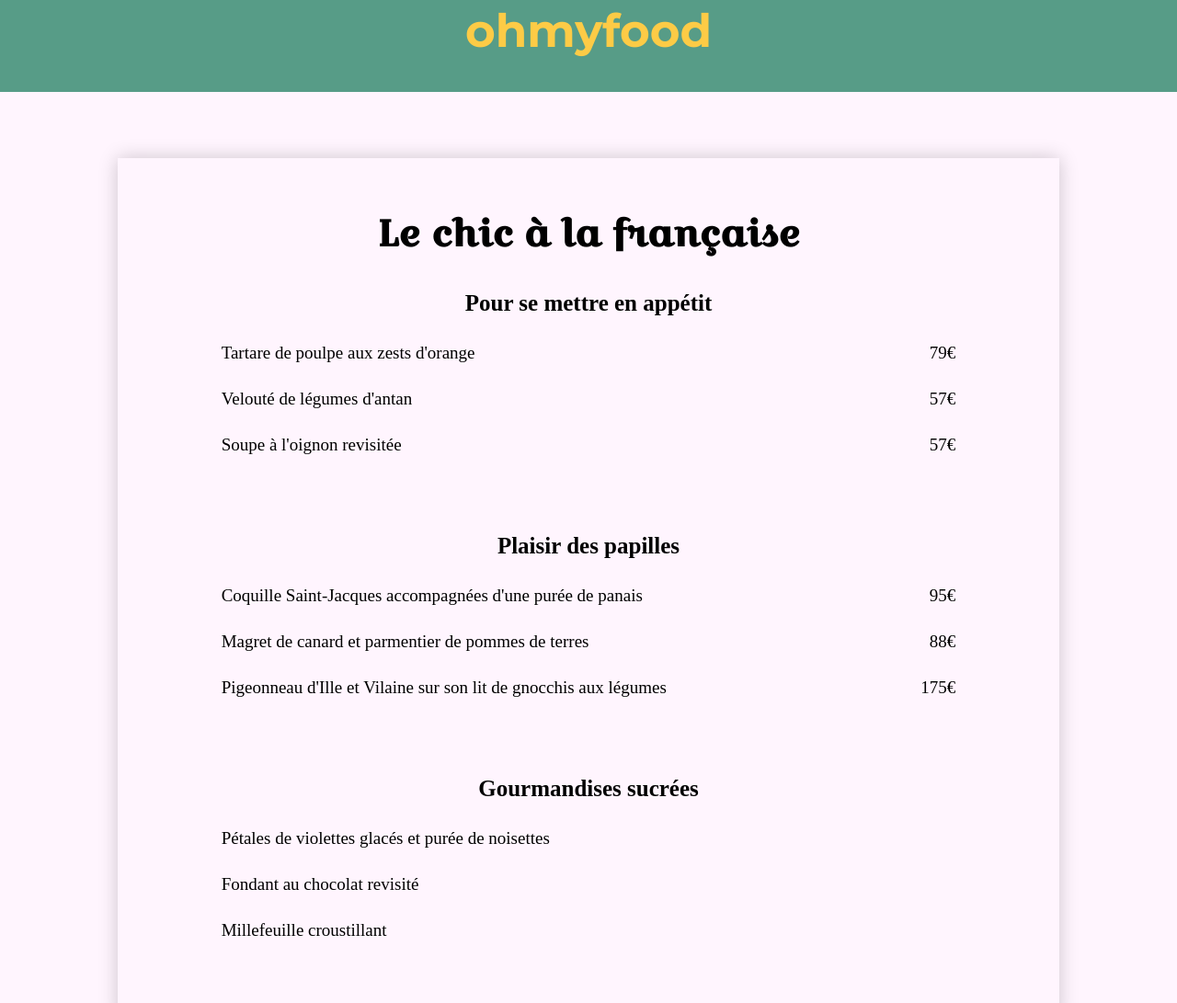
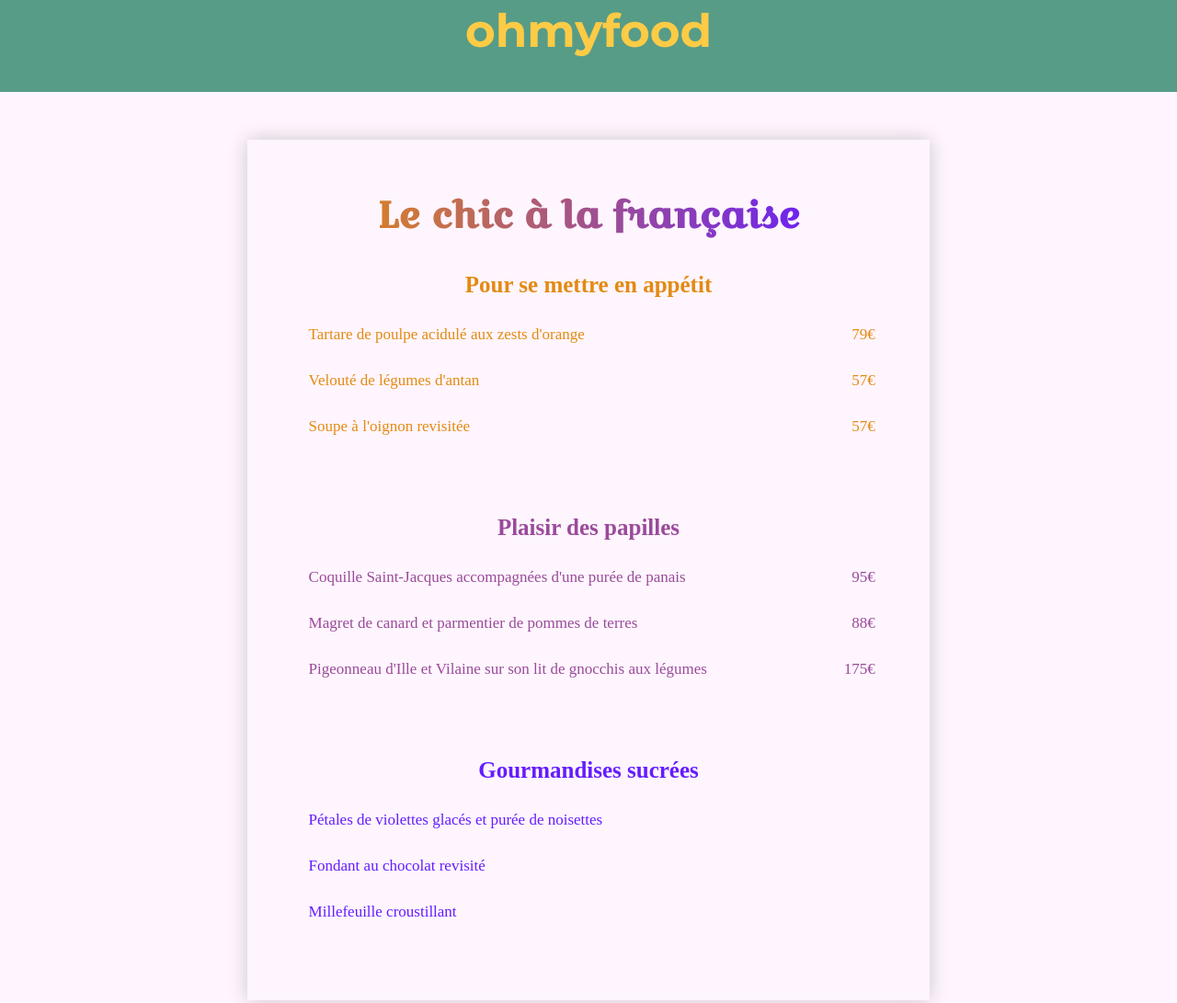
Before and after one commit to V1999-30/OhmyFood, a plain HTML site: page menu2.html in a window 1280 px wide. Shown: the top 1091 px of the page at 92% size. Drawn offline with Linux system fonts and the light colour scheme.

Commit message:
Modification des linear-gradient dans les menus

```diff
--- a/menu2.html
+++ b/menu2.html
@@ -19,12 +19,12 @@
                 <div id="menu-header">
                     <h2>Le chic à la française</h2>
                 </div>
-                <div class="menu_title">
+                <div class="menu_title" id="title-first">
                     <h2>Pour se mettre en appétit</h2>
                 </div>
 
-                <ul class="menu_elmnt">
-                    <li><p>Tartare de poulpe aux zests d'orange</p><p>79€</p></li>
+                <ul class="menu_elmnt" id="elmnt-first">
+                    <li><p>Tartare de poulpe acidulé aux zests d'orange</p><p>79€</p></li>
                     <li><p>Velouté de légumes d'antan</p><p>57€</p></li>
                     <li><p>Soupe à l'oignon revisitée</p><p>57€</p></li>
                 </ul>
@@ -35,7 +35,7 @@
                     <h2>Plaisir des papilles</h2>
                 </div>
 
-                <ul class="menu_elmnt">
+                <ul class="menu_elmnt" id="elmnt-second">
                     <li><p>Coquille Saint-Jacques accompagnées d'une purée de panais</p><p>95€</p></li>
                     <li><p>Magret de canard et parmentier de pommes de terres</p><p>88€</p></li>
                     <li><p>Pigeonneau d'Ille et Vilaine sur son lit de gnocchis aux légumes</p><p>175€</p></li>
@@ -47,7 +47,7 @@
                     <h2>Gourmandises sucrées</h2>
                 </div>
 
-                <ul class="menu_elmnt">
+                <ul class="menu_elmnt" id="elmnt-third">
                     <li><p>Pétales de violettes glacés et purée de noisettes</p></li>
                     <li><p>Fondant au chocolat revisité</p></li>
                     <li><p>Millefeuille croustillant</p></li>
--- a/sass/_variables.scss
+++ b/sass/_variables.scss
@@ -4,11 +4,11 @@ $color-secondary: #FDCB46;
 
 $color-back-menu1: #fcdfdb;
 $color-i-menu1: #f05060;
-$color2-i-menu1: #f6916a;
+$color2-i-menu1: #f48818;
 
 $color-back-menu2: #fff5fe;
 $color-menu2: #e38a12;
-$color2-menu2: #8f5aff;
+$color2-menu2: #651cff;
 
 $color-back-menu3: #edefef;
 $color1-menu3: #001585;
--- a/sass/menu1.scss
+++ b/sass/menu1.scss
@@ -58,7 +58,10 @@ article{
     padding-top: 40px;
 
     i{
-        color: #f05060;
+        background: rgb(240,80,96);
+        background: linear-gradient(90deg, rgba(240,80,96,1) 50%, rgba(244,136,24,1) 100%);
+        -webkit-background-clip: text;
+        -webkit-text-fill-color: transparent;
         font-size: 60px;
     }
 
@@ -192,7 +195,7 @@ footer button:hover{
         }
 
         p{
-            line-height: 25px;
+            line-height: 20px;
             text-align: center;
             width: 97%;
         }
@@ -245,7 +248,7 @@ footer button:hover{
 @media all and (min-width: 1024px) and (max-width: 2559px)
 {
     article{
-        width: 80%;
+        width: 63%;
     }
 
     .menu_title{
@@ -257,8 +260,12 @@ footer button:hover{
     .menu_elmnt{
         li{
             width: 78%;
-            font-size: 13px;
-            padding-left: 11%;
+            font-size: 12px;
+            padding-left: 12%;
+        }
+
+        p{
+            line-height: 35px;
         }
     }
 
@@ -287,7 +294,13 @@ footer button:hover{
 
     .menu_elmnt{
         li{
-            font-size: 20px;
+            width: 75%;
+            padding-left: 12%;
+            font-size: 14px;
+        }
+
+        p{
+            line-height: 45px;
         }
     }
 
--- a/sass/menu2.scss
+++ b/sass/menu2.scss
@@ -47,6 +47,10 @@ article{
     h2 {
         font-size: 40px;
         font-family: "croissant_oneregular";
+        background: rgb(227,138,18);
+        background: linear-gradient(90deg, rgba(227,138,18,1) 10%, rgba(101,28,255,1) 87%);
+        -webkit-background-clip: text;
+        -webkit-text-fill-color: transparent;
     }
 }
 
@@ -57,7 +61,6 @@ article{
 
     h2{
         @include title-h2-animation;
-        color: linear-gradient( to right, red, blue);
     }
 
     :hover{
@@ -65,10 +68,17 @@ article{
     }
 }
 
+#title-first h2{
+    color: $color-menu2;
+}
+
+#elmnt-first{
+    color: $color-menu2;
+}
+
 .menu_elmnt{
     margin: 0;
     padding: 15px 0px 71px 0px;
-    color: linear-gradient( to right, red, blue);
 
     li{
         display: flex;
@@ -85,11 +95,22 @@ article{
 }
 
 #title-second h2 {
+    color: #9a4a9b;
     padding: 0px 45px;
+
+}
+
+#elmnt-second{
+    color: #9a4a9b;
 }
 
 #title-third h2 {
+    color: $color2-menu2;
     padding: 0px 25px;
+}
+
+#elmnt-third{
+    color: $color2-menu2;
 }
 
 footer {
@@ -202,7 +223,7 @@ footer button:hover{
 @media all and (min-width: 1024px) and (max-width: 2559px)
 {
     article{
-        width: 80%;
+        width: 58%;
     }
 
     .menu_title{
@@ -213,9 +234,9 @@ footer button:hover{
 
     .menu_elmnt{
         li{
-            width: 78%;
-            font-size: 19px;
-            padding-left: 11%;
+            width: 83%;
+            font-size: 17px;
+            padding-left: 9%;
         }
     }
 
@@ -245,6 +266,8 @@ footer button:hover{
     .menu_elmnt{
         li{
             font-size: 20px;
+            width: 70%;
+            padding-left: 15%;
         }
     }
 
--- a/sass/menu3.scss
+++ b/sass/menu3.scss
@@ -50,6 +50,10 @@ article{
     text-align: center;
     padding-top: 20px;
     margin-top: 7%;
+    background: rgb(0,21,133);
+    background: linear-gradient(90deg, rgba(0,21,133,1) 0%, rgba(19,228,255,1) 100%);
+    -webkit-background-clip: text;
+    -webkit-text-fill-color: transparent;
 
     h2 {
         font-size: 40px;
@@ -222,7 +226,7 @@ footer button:hover{
 @media all and (min-width: 1024px) and (max-width: 2559px)
 {
     article{
-        width: 80%;
+        width: 58%;
     }
 
     .menu_title{
@@ -233,9 +237,9 @@ footer button:hover{
 
     .menu_elmnt{
         li{
-            width: 78%;
-            font-size: 21px;
-            padding-left: 11%;
+            width: 83%;
+            font-size: 17px;
+            padding-left: 9%;
         }
     }
 
@@ -264,7 +268,9 @@ footer button:hover{
 
     .menu_elmnt{
         li{
-            font-size: 27px;
+            font-size: 24px;
+            width: 70%;
+            padding-left: 15%;
         }
     }
 
--- a/sass/menu4.scss
+++ b/sass/menu4.scss
@@ -48,13 +48,16 @@ article{
 }
 
 #menu-header {
+    background: rgb(12,82,10);
+    background: linear-gradient(90deg, rgba(12,82,10,1) 0%, rgba(182,255,114,0.8673844537815126) 70%);
+    -webkit-background-clip: text;
+    -webkit-text-fill-color: transparent;
     text-align: center;
     padding-top: 20px;
     margin-top: 7%;
 
     h2 {
         font-size: 40px;
-        color: $color1-menu3;
         font-family: "kaushan_scriptregular";
     }
 }
@@ -224,7 +227,7 @@ footer button:hover{
 @media all and (min-width: 1024px) and (max-width: 2559px)
 {
     article{
-        width: 80%;
+        width: 58%;
     }
 
     .menu_title{
@@ -235,9 +238,9 @@ footer button:hover{
 
     .menu_elmnt{
         li{
-            width: 78%;
+            width: 79%;
             font-size: 23px;
-            padding-left: 11%;
+            padding-left: 10%;
         }
     }
 
--- a/sass/style.scss
+++ b/sass/style.scss
@@ -159,8 +159,8 @@ header{
         line-height: 0;
         background: rgb(253,29,29);
         background: linear-gradient(90deg, rgba(253,29,29,1) 50%, rgba(246,145,106,1) 100%);
+        -webkit-background-clip: text;
         -webkit-text-fill-color: transparent;
-        -webkit-background-clip: text;
     }
 
     h2 {
@@ -202,7 +202,9 @@ header{
 
     h2 {
         background: rgb(0,21,133);
-        background: linear-gradient(90deg, rgba(0,21,133,1) 50%, rgba(19,180,255,1) 90%);
+        background: linear-gradient(90deg, rgba(0,21,133,1) 0%, rgba(19,228,255,1) 100%);
+        -webkit-background-clip: text;
+        -webkit-text-fill-color: transparent;
         font-family: "dancing_scriptregular";
         font-size: $size-h2_menu-1-3-4;
         line-height: 0;
@@ -220,8 +222,10 @@ header{
     background-color: $color-back-menu4;
     a{
         h2{
-            background: rgb(4,107,0);
-            background: linear-gradient(90deg, rgba(4,107,0,1) 50%, rgba(114,191,86,1) 90%);
+            background: rgb(12,82,10);
+            background: linear-gradient(90deg, rgba(12,82,10,1) 0%, rgba(182,255,114,0.8673844537815126) 70%);
+            -webkit-background-clip: text;
+            -webkit-text-fill-color: transparent;
             font-family: "kaushan_scriptregular";
             font-size: $size-h2_menu-1-3-4;
 
```
Also changed, not shown: menu1.css, menu2.css, menu3.css, menu4.css, style.css, 5 other files.
